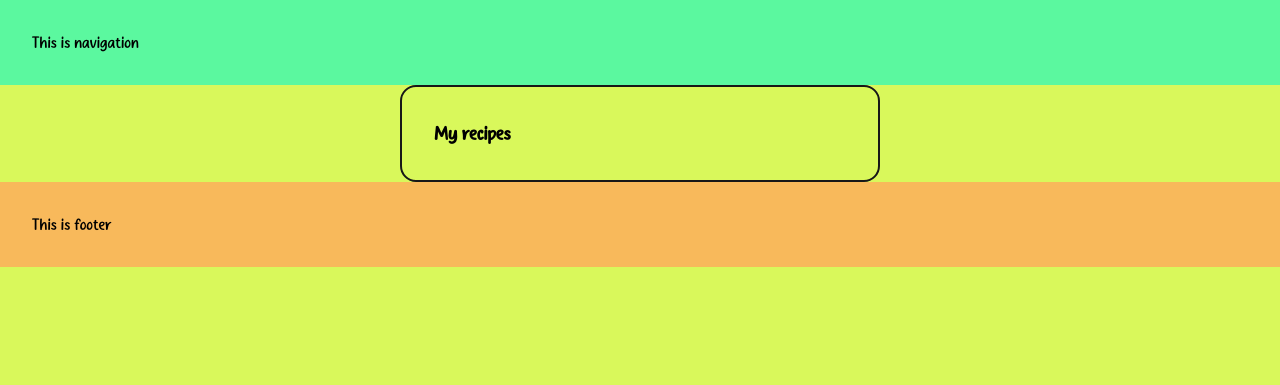
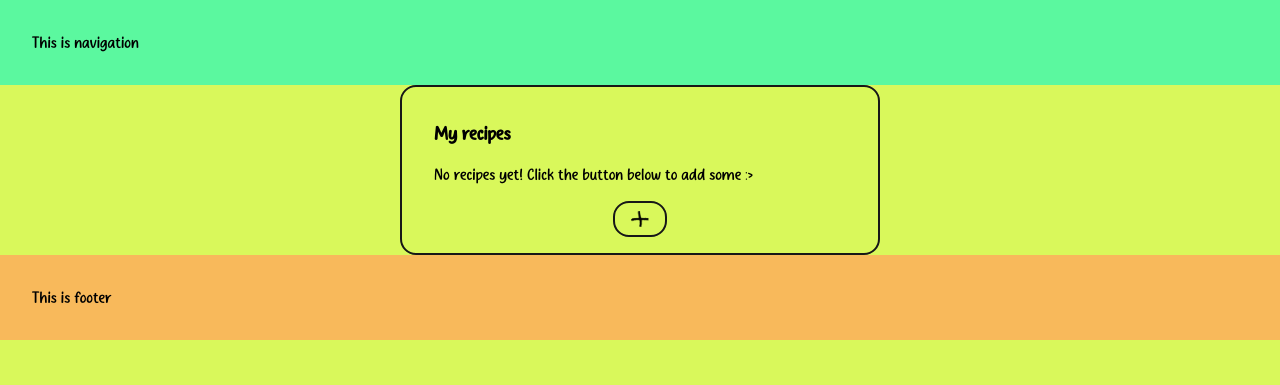
Before and after one commit to salamelek/food, a PHP site: page /index in a window 1280 px wide. Shown: the top 385 px of the page. Run offline with PHP 8.4, Linux system fonts and the light colour scheme.

Commit message:
nice UI :>

```diff
--- a/modules/myRecipes.php
+++ b/modules/myRecipes.php
@@ -1,9 +1,38 @@
 <?php
+// a nice temporary array :>
+// $recipes = ["Toast s pašteto", "Pašta carbonara"];
+$recipes = [];
 ?>
 
-<link rel="stylesheet" href="../styles/myRecipes.css">
-<section id="myRecipes" class="border textBoxPadding">
-    <h3>
-        My recipes
-    </h3>
+<link rel="stylesheet" href="../styles/style.css">
+<section id="myRecipes" class="border textbox-padding">
+    <div class="recipe-list-container">
+        <h3>
+            My recipes
+        </h3>
+
+        <?php foreach($recipes as $recipe): ?>
+        <div class="recipe-list-preview border textbox-padding-small">
+            <p class="no-margin">
+                <?= htmlspecialchars($recipe) ?>
+            </p>
+            <div class="options-container">
+                <div class="icon" title="Edit recipe" onclick="">
+                    <img src="../assets/icons/pencil_icon.png" alt="pencil icon">
+                </div>
+                <div class="icon" title="Delete recipe" onclick="">
+                    <img src="../assets/icons/trashcan_icon.png" alt="trashcan icon">
+                </div>
+            </div>
+        </div>
+        <?php endforeach; ?>
+
+        <?php if (count($recipes) == 0): ?>
+        <p>No recipes yet! Click the button below to add some :></p>
+        <?php endif; ?>
+
+        <div class="add-recipe-button icon border" title="Add recipe" onclick="">
+            <img src="../assets/icons/add_icon.png" alt="add icon">
+        </div>
+    </div>
 </section>
--- a/styles/footer.css
+++ b/styles/footer.css
@@ -1,6 +1,3 @@
-@import "variables.css";
-
-
 footer {
     padding: 1em 2em;
     background-color: var(--orange);
--- /dev/null
+++ b/styles/icons.css
@@ -0,0 +1,13 @@
+.icon {
+    height: 1em;
+    transition-duration: var(--short-duration);
+}
+
+.icon img {
+    height: 100%;
+}
+
+.icon:hover {
+    transform: scale(1.2);
+    transition-duration: var(--short-duration);
+}
--- a/styles/index.css
+++ b/styles/index.css
@@ -1,6 +1,3 @@
-@import "variables.css";
-
-
 body {
     margin: 0;
     background-color: var(--yellow);
--- a/styles/myRecipes.css
+++ b/styles/myRecipes.css
@@ -0,0 +1,30 @@
+.recipe-list-preview {
+    display: flex;
+    flex-direction: row;
+    justify-content: space-between;
+}
+
+.recipe-list-preview:not(:last-child) {
+    margin-bottom: 0.5em;
+}
+
+.options-container {
+    display: flex;
+    flex-direction: row;
+    justify-content: space-evenly;
+    align-items: center;
+}
+
+.options-container div:not(:last-child) {
+    margin-right: 1em;
+}
+
+.recipe-list-container div.icon {
+    cursor: pointer;
+}
+
+.add-recipe-button {
+    width: max-content;
+    margin: 0 auto;
+    padding: 0.5em 1em;
+}
--- a/styles/navigation.css
+++ b/styles/navigation.css
@@ -1,6 +1,3 @@
-@import "variables.css";
-
-
 nav {
     background-color: var(--green);
     padding: 1em 2em;
--- a/styles/variables.css
+++ b/styles/style.css
@@ -1,8 +1,18 @@
+/* Import every file */
+@import "footer.css";
+@import "icons.css";
+@import "index.css";
+@import "myRecipes.css";
+@import "navigation.css";
+
+
 :root {
     --green: #5bf89f;
     --yellow: #d9f85b;
     --orange: #f8b95b;
     --red: #f8785b;
+
+    --short-duration: 0.1s;
 }
 
 @font-face {
@@ -21,6 +31,14 @@ body {
     border-radius: 1em;
 }
 
-.textBoxPadding {
+.textbox-padding {
     padding: 1em 2em;
 }
+
+.textbox-padding-small {
+    padding: 0.5em 1em;
+}
+
+.no-margin {
+    margin: 0;
+}
--- a/views/index.php
+++ b/views/index.php
@@ -9,7 +9,7 @@ ini_set('display_errors', 1);
     <meta charset="UTF-8">
     <meta name="viewport" content="width=device-width, initial-scale=1.0">
     <title>Food site</title>
-    <link rel="stylesheet" href="../styles/index.css">
+    <link rel="stylesheet" href="../styles/style.css">
 </head>
 <body>
 <?php require "../modules/navigation.php"; ?>
```
Also changed, not shown: assets/icons/add_icon.png (added), assets/icons/pencil_icon.png (added), assets/icons/trashcan_icon.png (added).
